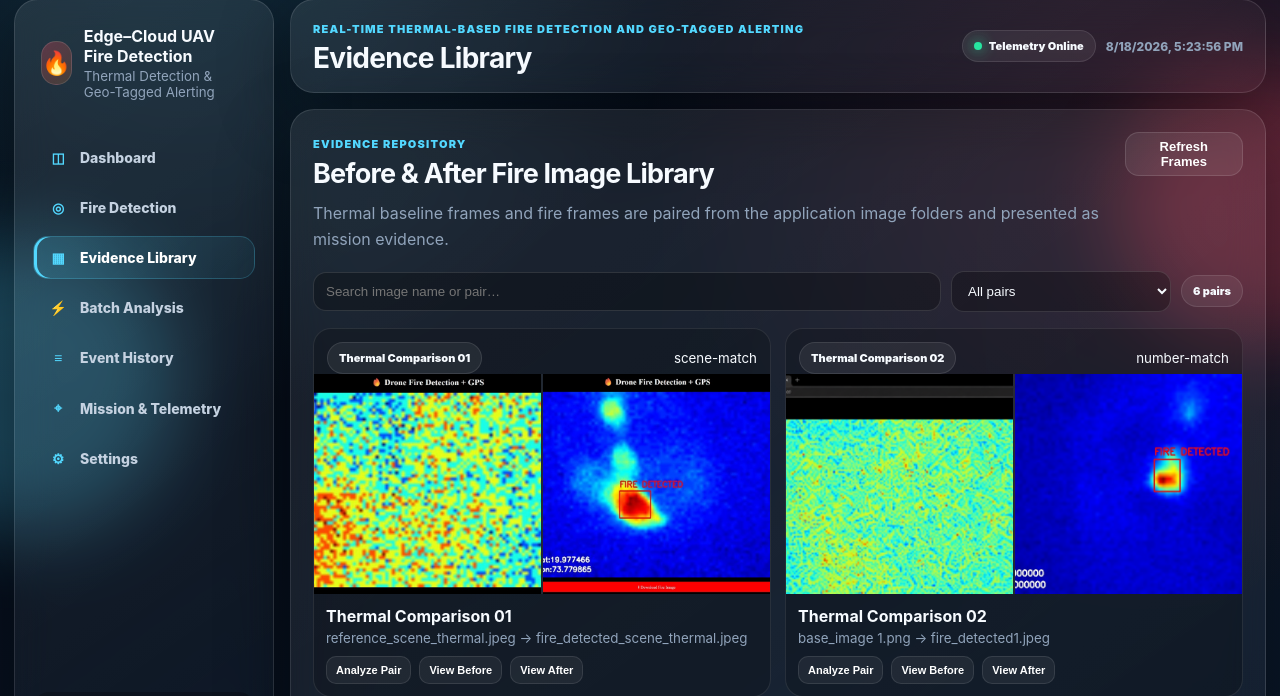
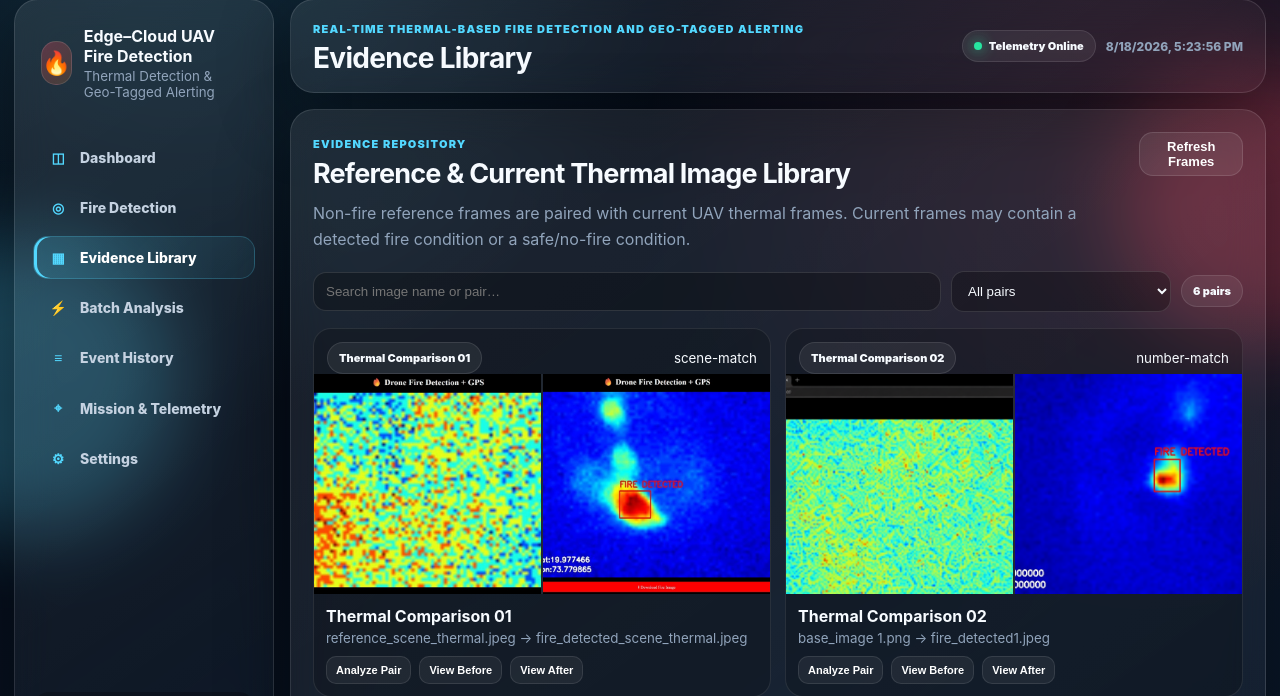
Before and after one commit to vsagar100/firedronedetector, a Flask app: page /library in a window 1280 px wide. Shown: the part 15-711 px from the top of the page. Run offline with Flask 3, Linux system fonts and the light colour scheme.

Commit message:
Clarify evidence library supports fire and safe current frames

```diff
--- a/templates/library.html
+++ b/templates/library.html
@@ -1,7 +1,7 @@
 {% extends "base.html" %}
 {% block content %}
 <section class="panel glass">
-  <div class="panel-head"><div><span class="eyebrow">Evidence Repository</span><h2>Before & After Fire Image Library</h2><p>Thermal baseline frames and fire frames are paired from the application image folders and presented as mission evidence.</p></div><button id="refreshLibrary" class="btn secondary">Refresh Frames</button></div>
+  <div class="panel-head"><div><span class="eyebrow">Evidence Repository</span><h2>Reference & Current Thermal Image Library</h2><p>Non-fire reference frames are paired with current UAV thermal frames. Current frames may contain a detected fire condition or a safe/no-fire condition.</p></div><button id="refreshLibrary" class="btn secondary">Refresh Frames</button></div>
   <div class="library-toolbar"><input id="librarySearch" type="search" placeholder="Search image name or pair…"><select id="libraryFilter"><option value="all">All pairs</option><option value="number-match">Number matched</option><option value="scene-match">Scene matched</option><option value="sequence-pair">Sequence paired</option></select><span id="libraryCount" class="badge">0 pairs</span></div>
   <div id="pairLibrary" class="library-grid"></div>
 </section>
```
